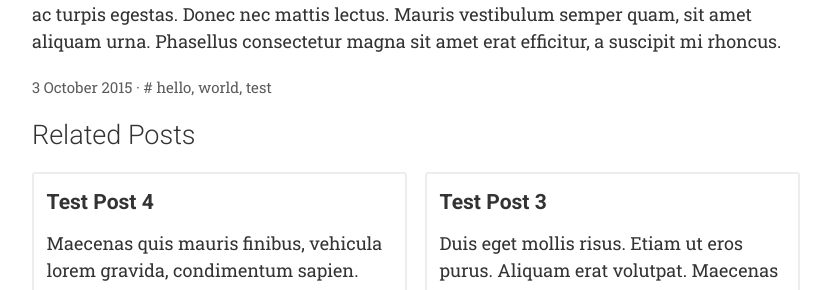
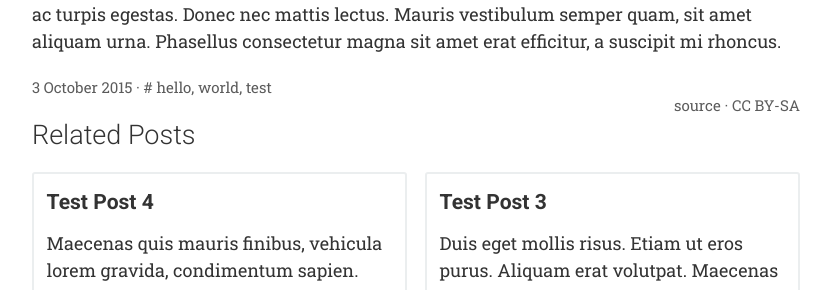
Before and after one commit to nucular/blog, a Jekyll site: the page built from _posts/2015-10-03-test-post-2.md, in a window 1280 px wide. Shown: the part 676-966 px from the top of the page, without its empty margins (224-1055 px from the left). Built offline with Jekyll 4.4.1, drawn with Linux system fonts in a browser that asks for light colours; comment, search, counter and statistics services are not loaded.

Commit message:
Added license and source link to posts

```diff
--- a/_config.yml
+++ b/_config.yml
@@ -3,6 +3,7 @@ description: I write text n shit
 
 baseurl: "/blog"
 url: "https://nucular.github.io"
+repo: "https://github.com/nucular/blog"
 
 author:
   name: nucular
--- /dev/null
+++ b/_includes/postlicense.html
@@ -0,0 +1,7 @@
+<p class="license">
+  <small>
+    <a href="{{ site.repo }}/blob/master/{{ include.post.path }}">source</a>
+    &middot;
+    <a href="http://creativecommons.org/licenses/by-sa/4.0">CC BY-SA</a></small>
+  </small>
+</p>
--- a/_includes/postmeta.html
+++ b/_includes/postmeta.html
@@ -1,7 +1,8 @@
 <p class="meta">
   <small>
     {{ include.post.date | date: "%-d %B" }}
-    <a href="{{ site.baseurl }}/archive/{{ include.post.date | date: "%Y" }}.html#{{ include.post.id | slugify }}">{{ include.post.date | date: "%Y" }}</a> &middot;
+    <a href="{{ site.baseurl }}/archive/{{ include.post.date | date: "%Y" }}.html#{{ include.post.id | slugify }}">{{ include.post.date | date: "%Y" }}</a>
+    &middot;
     #{% for tag in include.post.tags %}
       <a href="{{ site.baseurl }}/tags/{{ tag }}.html#{{ include.post.id | slugify }}">{{ tag }}</a>{% if forloop.last == false %},{% endif %}
     {% endfor %}
--- a/_layouts/post.html
+++ b/_layouts/post.html
@@ -5,9 +5,8 @@ layout: article
 <section class="post">
   {{ content }}
 
-  {% if page.categories %}
-    {% include postmeta.html post=page %}
-  {% endif %}
+  {% include postlicense.html post=page %}
+  {% include postmeta.html post=page %}
 </section>
 
 <section class="related">
--- a/css/partials/base.scss
+++ b/css/partials/base.scss
@@ -144,6 +144,10 @@ main {
       }
     }
 
+    > section.post > p.license {
+      float: right;
+    }
+
     > section.comments {
       padding-bottom: 10px;
     }
```
Also changed, not shown: _layouts/article.html (+6 -1 lines).
